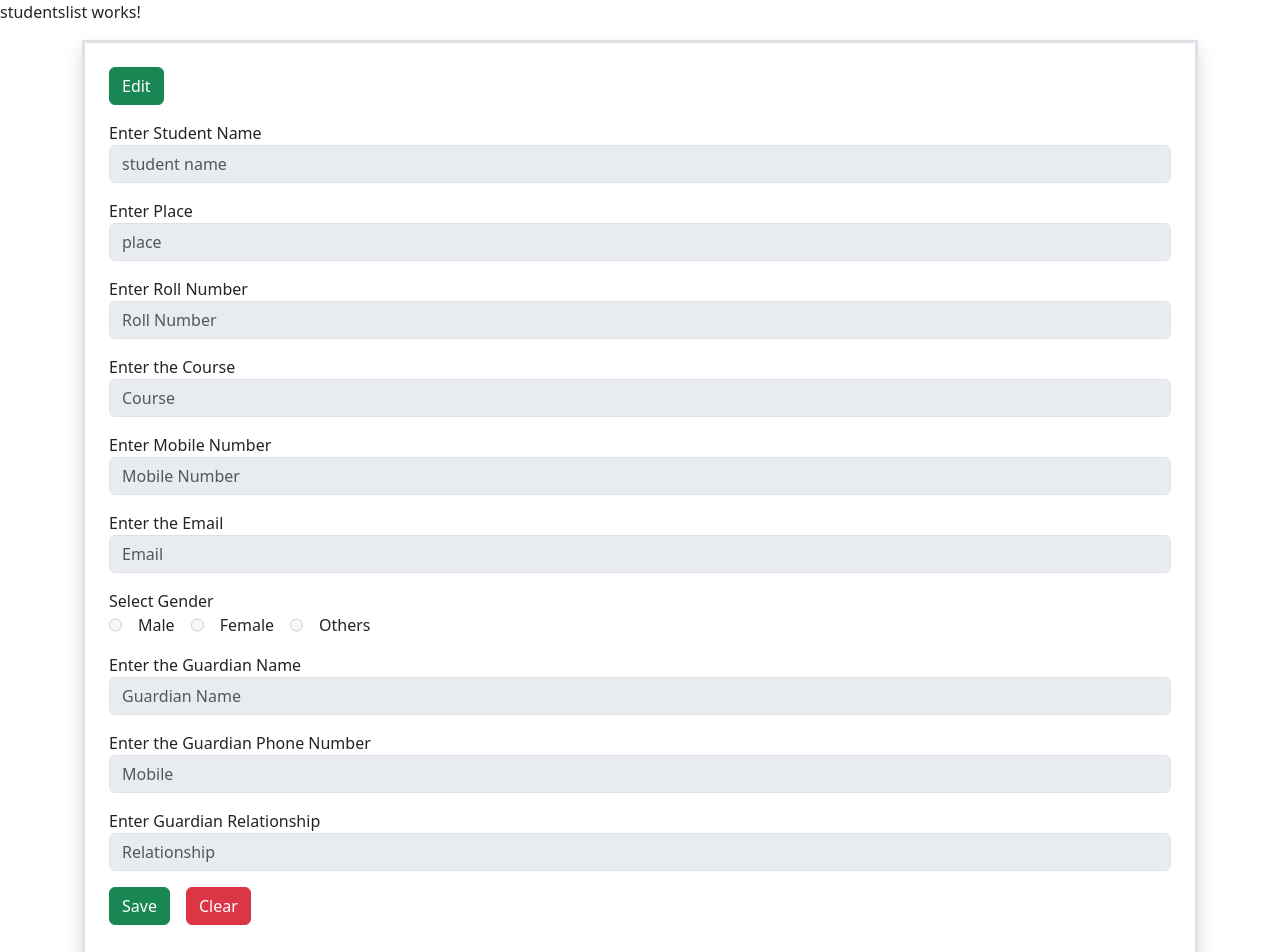
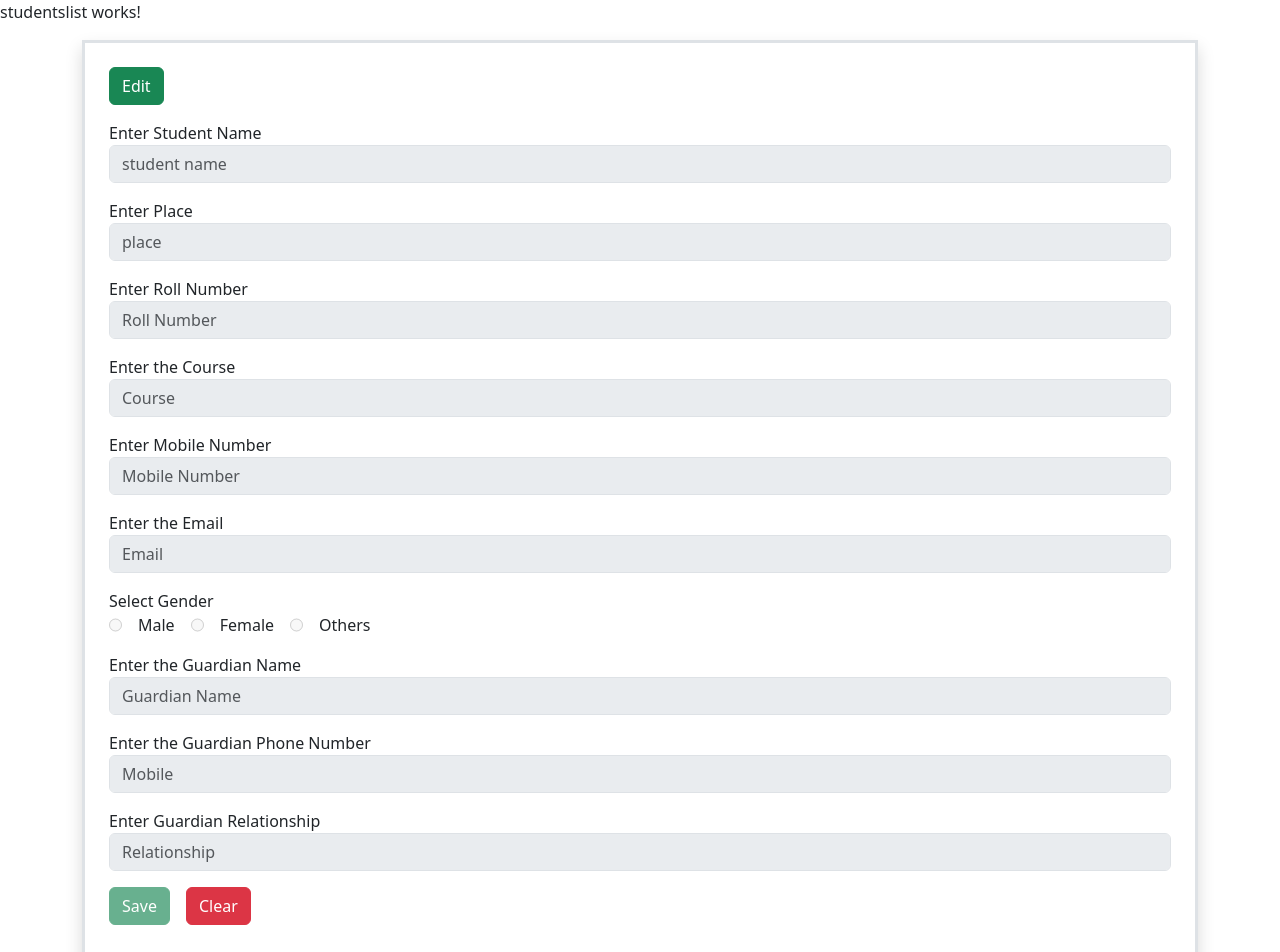
Before and after one commit to Sruthips18/student_profile_frontend, an Angular app: page / in a window 1280 px wide. Shown: the top 952 px of the page. Built offline with nearby package versions, Linux system fonts and the light colour scheme; no server answers.

Commit message:
button added and validations completed

```diff
--- a/src/app/studentslist/studentslist.component.html
+++ b/src/app/studentslist/studentslist.component.html
@@ -8,6 +8,7 @@
             <label for="">Enter Student Name </label>
             <input type="text" class="form-control" placeholder="student name" formControlName="name">
         </div>
+
         <div class="mb-3">
             <label for="">Enter Place </label>
             <input type="text" class="form-control" placeholder="place" formControlName="place">
@@ -57,8 +58,8 @@
             <input type="text" class="form-control" placeholder="Relationship" formControlName="guard_relation">
         </div>
         <div class="mb-3 d-flex gap-3">
-            <button type="submit" class="btn btn-success">Save</button>
-            <button type="submit" class="btn btn-danger">Clear</button>
+            <button type="submit" class="btn btn-success" [disabled]="!studentForm.valid">Save</button>
+            <button type="button"  class="btn btn-danger">Clear</button>
         </div>
     </form>
 </div>
--- a/src/app/studentslist/studentslist.component.ts
+++ b/src/app/studentslist/studentslist.component.ts
@@ -9,6 +9,7 @@ import {FormGroup,FormControl,Validators} from '@angular/forms'
 })
 export class StudentslistComponent implements OnInit {
 
+  data : any
   constructor(private service:StudentService){}
 
   studentForm = new FormGroup({
@@ -16,17 +17,18 @@ export class StudentslistComponent implements OnInit {
    "place" : new FormControl("",Validators.required),
    "rollno" : new FormControl("",Validators.required),
    "course" : new FormControl("",Validators.required),
-   "mobile" : new FormControl("",Validators.required),
-   "email" : new FormControl("",Validators.required),
+   "mobile" : new FormControl("",[Validators.required,Validators.minLength(10)]),
+   "email" : new FormControl("",[Validators.required,Validators.email]),
    "gender" : new FormControl("",Validators.required),
    "parent_name" : new FormControl("",Validators.required),
-   "parent_num" : new FormControl("",Validators.required),
+   "parent_num" : new FormControl("",[Validators.required,Validators.minLength(10)]),
    "guard_relation" : new FormControl("",Validators.required)
   })
 
   editClick(){
     this.studentForm.enable()
   }
+
     ngOnInit(): void {
     console.log("ngOnInit start")
     this.service.getStudentProfiledetails(1).subscribe(data=>this.studentForm.patchValue(data))
```
